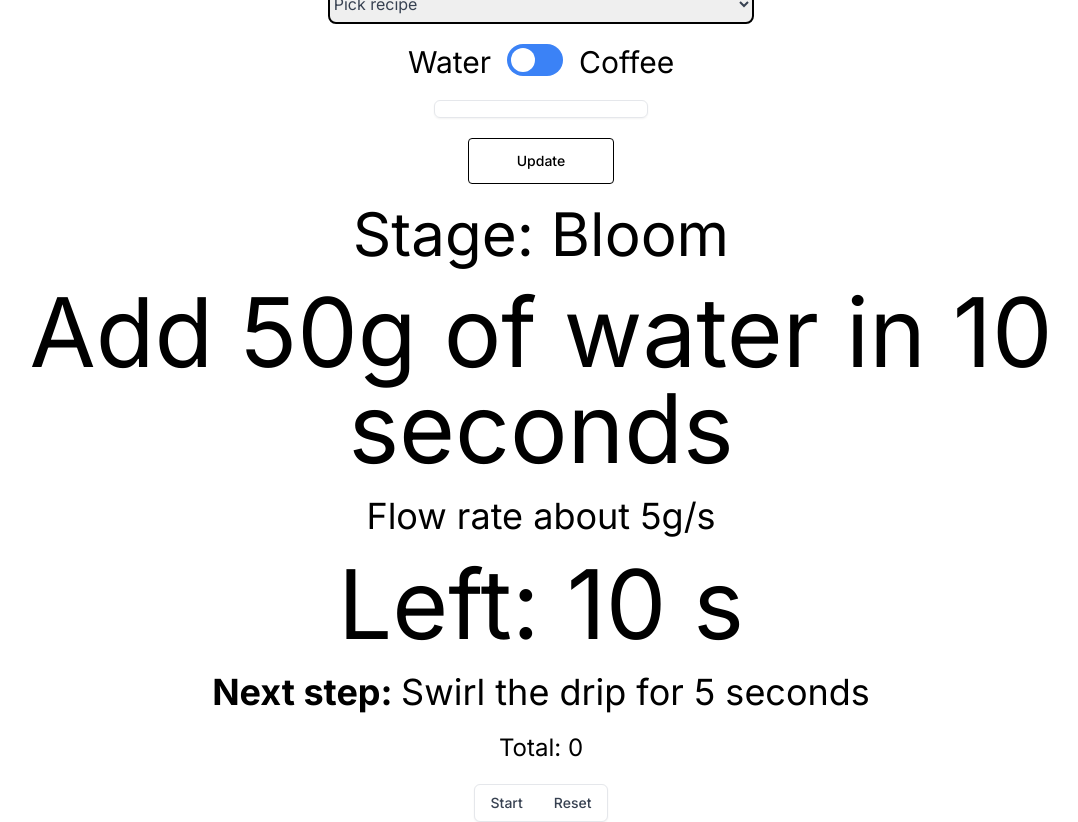
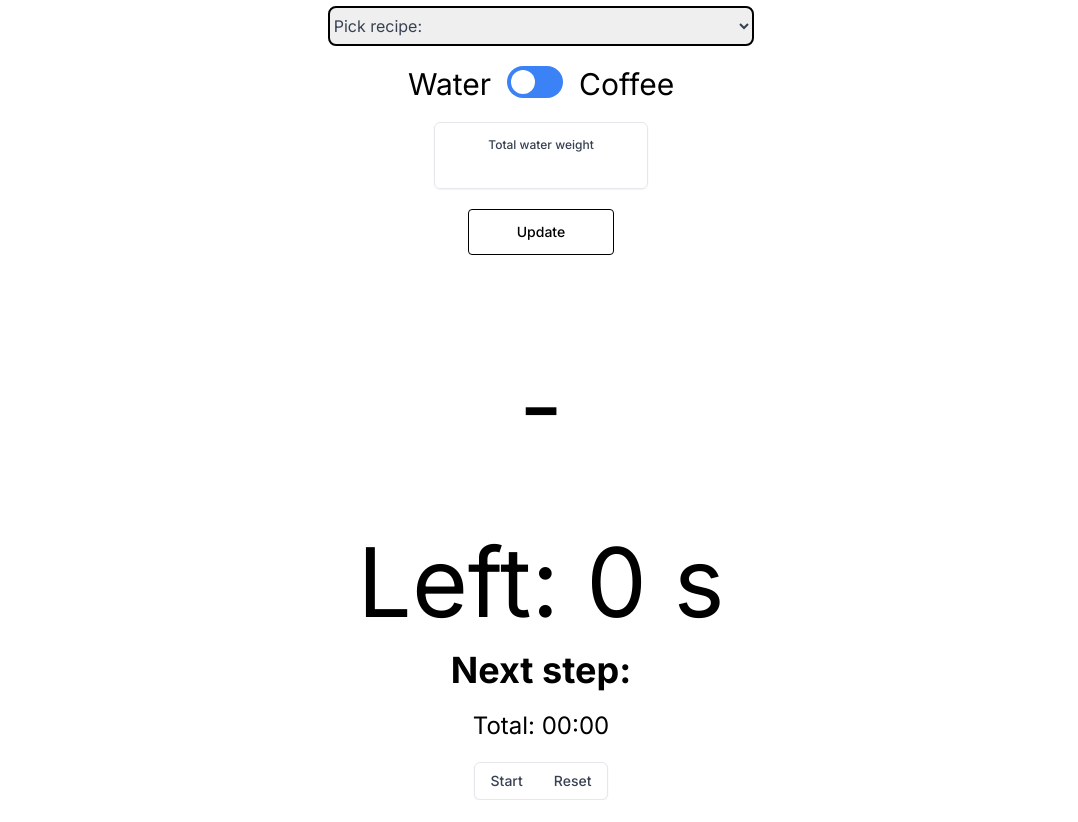
Before and after one commit to jakub-filistynski/coffee-brew-timer, a Next.js app: page / in a window 1280 px wide. Shown: the whole page, without its empty margins (99-1177 px from the left). After the commit the page ends 800 px from the top, so only its background shows below. Built offline with nearby package versions, Linux system fonts and the light colour scheme.

Commit message:
feat: empty recipe on start, feat: reset timer on recipe change, feat: format total time in reasonable way

```diff
--- a/src/app/ui/clientUi.tsx
+++ b/src/app/ui/clientUi.tsx
@@ -15,13 +15,11 @@ type Props = {
 
 
 export function ClientUi({ rawRecipesMap } : Props) {
-  const [brewingRecipe, setBrewingRecipe] = useState(
-    getBrewingRecipeUsingTotalWater(rawRecipesMap.values().next().value, 250)
-  );
+  const [brewingRecipe, setBrewingRecipe] = useState(undefined);
   return (
     <div className="flex items-center text-center space-y-5 justify-center h-screen flex-col">
       <RecipePicker setBrewingRecipe={setBrewingRecipe} rawRecipesMap={rawRecipesMap}/>
-      <Timer recipe={brewingRecipe} />
+      <Timer brewingRecipe={brewingRecipe} />
     </div>
   );
 }
--- a/src/app/ui/recipePicker/recipePicker.tsx
+++ b/src/app/ui/recipePicker/recipePicker.tsx
@@ -39,7 +39,7 @@ export function RecipePicker({ setBrewingRecipe, rawRecipesMap } : Props) {
           className="mt-1.5 w-1/3 rounded-lg border-black border-2 text-gray-700 sm:text-1xl h-8 sm:h-10"
           onChange={(e) => setRecipePicked(e.target.value)}
         >
-          <option value="">Pick recipe</option>
+          <option value="">Pick recipe:</option>
           {[...recipesConfigMap.keys()].map(key => {
             return <option value={key}>{key}</option>
           })}
--- a/src/app/ui/timer/timer.tsx
+++ b/src/app/ui/timer/timer.tsx
@@ -4,14 +4,15 @@ import {BrewingRecipe, BrewingStep} from "@/app/lib/definitions";
 import { PauseResumeButton } from "@/app/ui/timer/pauseResumeButton";
 import { useStopwatch } from "react-timer-hook";
 import { useState, useEffect } from "react";
+import {addLeadingZeros} from "@/app/ui/utils";
 
 
 type Props = {
-  recipe: BrewingRecipe;
+  brewingRecipe: BrewingRecipe | undefined;
 };
 
 
-export function Timer({ recipe } : Props) {
+export function Timer({ brewingRecipe } : Props) {
   const {
     totalSeconds,
     seconds,
@@ -23,8 +24,19 @@ export function Timer({ recipe } : Props) {
     pause,
     reset,
   } = useStopwatch({ autoStart: false });
+  let steps = []
+  if (brewingRecipe === undefined) {
+    steps = [{message: "-", deadline: ""}]
+  }
+  else {
+    steps = brewingRecipe.brewingSteps
+  }
+
   const [currentStepIndex, setCurrentStepIndex] = useState(0);
-  const steps = recipe.brewingSteps
+
+  useEffect(() => {
+        resetTimer()
+    },[brewingRecipe])
 
   useEffect(() => {
     let currentStep: BrewingStep = steps[currentStepIndex];
@@ -49,9 +61,13 @@ export function Timer({ recipe } : Props) {
     }
   };
 
-  const handleReset = () => {
+  const resetTimer = () => {
     setCurrentStepIndex(0);
     reset(undefined, false);
+  }
+
+  const handleReset = () => {
+    resetTimer()
   };
 
   return (
@@ -78,12 +94,13 @@ export function Timer({ recipe } : Props) {
             ? ""
             : steps[currentStepIndex + 1].message}
         </span>
-        <span className="sm:text-2xl text-xl">Total: {totalSeconds}</span>
+        <span className="sm:text-2xl text-xl">Total: {addLeadingZeros(minutes, 2)}:{addLeadingZeros(seconds, 2)}</span>
         <div>
           <span className="inline-flex -space-x-px overflow-hidden rounded-md border bg-white shadow-sm">
             {totalSeconds === 0 ? (
               <button
                 onClick={start}
+                disabled={brewingRecipe === undefined}
                 className="inline-block px-4 py-2 text-sm font-medium text-gray-700 hover:bg-gray-50 focus:relative"
               >
                 Start
--- a/src/app/ui/utils.ts
+++ b/src/app/ui/utils.ts
@@ -1,3 +1,7 @@
 export const roundAndTruncate = (num: number, maxDecimalDigits: number): number => {
   return Number(num.toFixed(maxDecimalDigits))
 }
+
+export const addLeadingZeros = (num: number, size: number): string => {
+  return num.toString().padStart(size, '0')
+}
```
